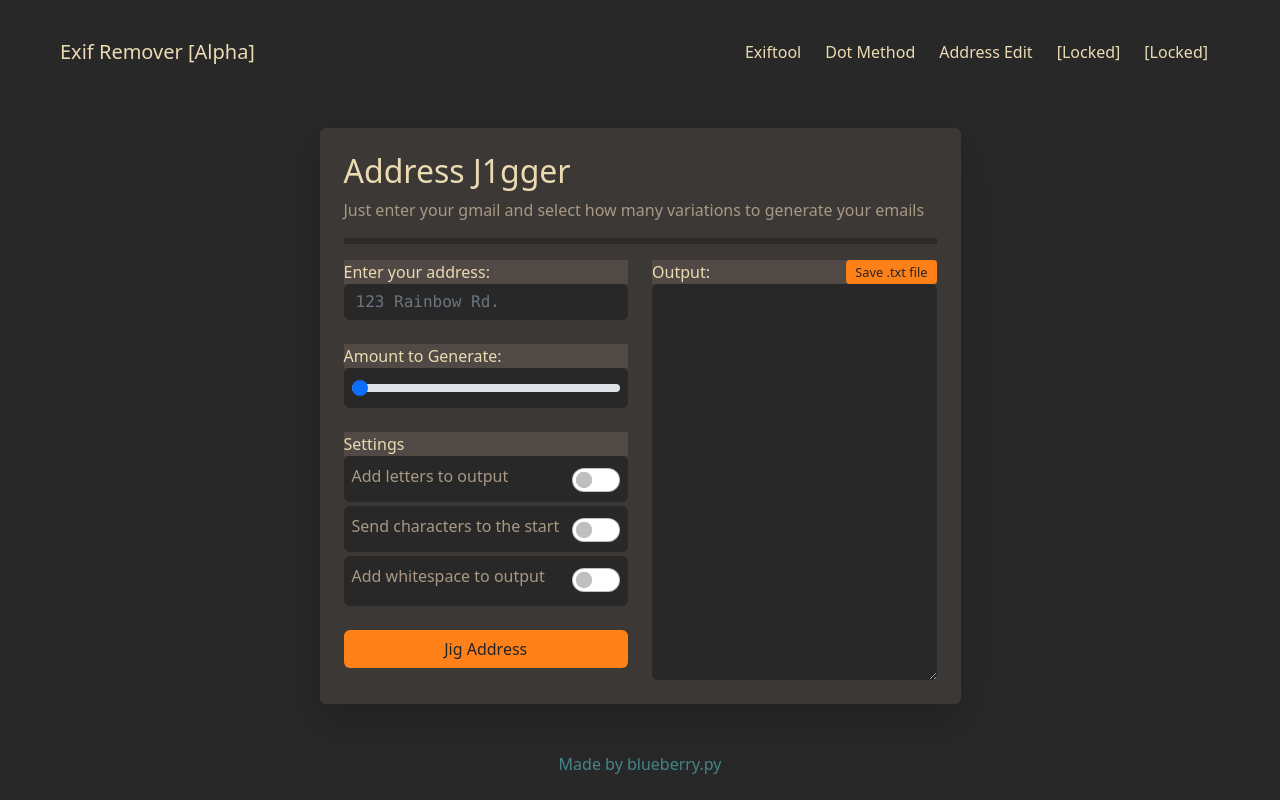
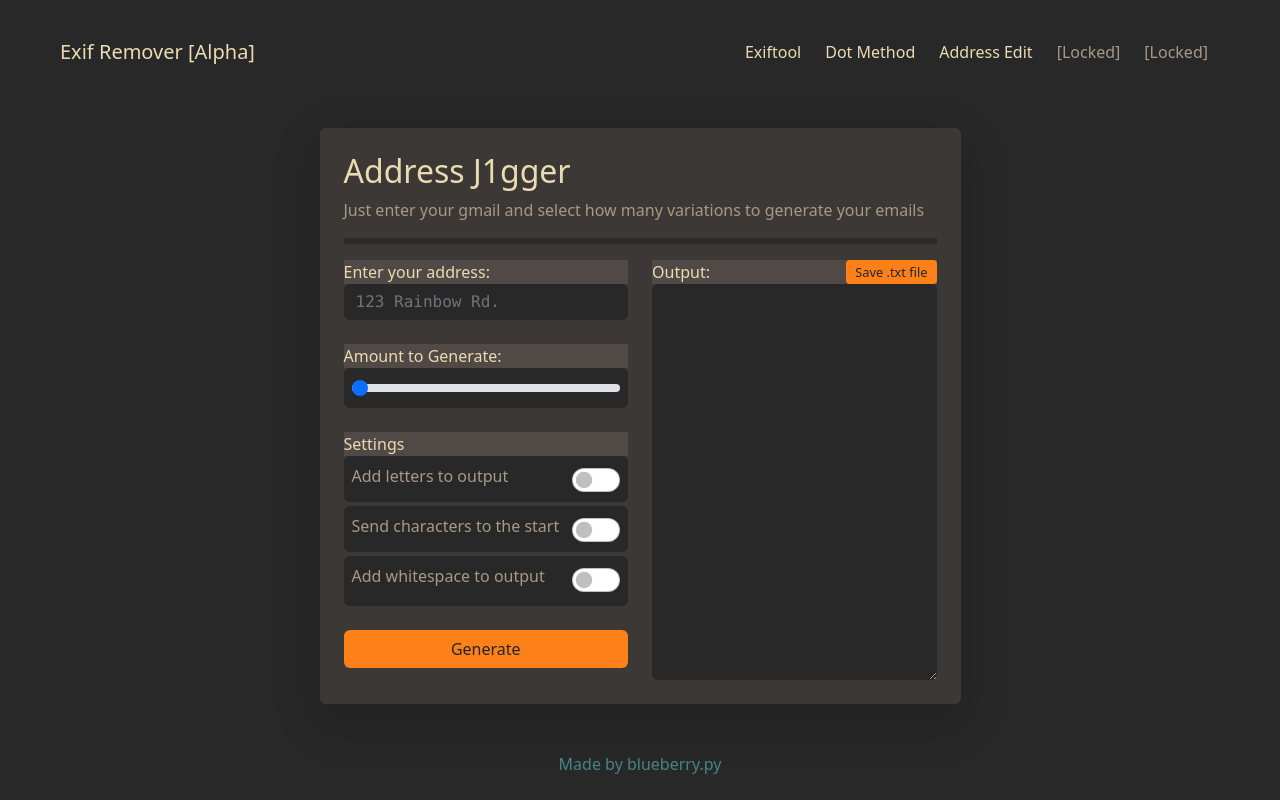
Before and after one commit to blueberrypyy/project_photo_tool, a Django app: page /address_edit/ in a window 1280 px wide. Run offline with Django 3.2, Linux system fonts and the light colour scheme.

Commit message:
edit ui and made alpha note on exif tool

```diff
--- a/static/js/addressfunc.js
+++ b/static/js/addressfunc.js
@@ -44,7 +44,7 @@ function generateAddresses() {
       if(infront) {
           newAddress = jig + " " + value
       } else {
-          newAddress = value + " " + jig;
+          newAddress = jig + " " + value
       }
       return newAddress;
   }
@@ -58,7 +58,7 @@ function generateAddresses() {
   let generatedJigs = "";
 
   for(let i = 1; i <= sliderValue; i++) {
-      generatedJigs += "" + generateJig(value, undefined, infront, spaces, letters) + "\n";
+      generatedJigs += "" + generateJig(value, undefined, spaces, letters) + "\n";
   }
 
   document.getElementById("output").innerHTML = generatedJigs;
--- a/templates/address_edit.html
+++ b/templates/address_edit.html
@@ -149,7 +149,7 @@ textarea {
 
 
 
-                <button onclick='generateAddresses()' class="btn w-100 mt-4" id="generate" style='background-color: #fe8019;'>Jig Address</button>
+                <button onclick='generateAddresses()' class="btn w-100 mt-4" id="generate" style='background-color: #fe8019;'>Generate</button>
          <div>
             <!-- <textarea class="form-control" id="exampleFormControlTextarea1" rows="3" style="margin-top: 0px; margin-bottom: 0px; height: 229px;"></textarea>-->
          </div>
--- a/templates/base.html
+++ b/templates/base.html
@@ -43,10 +43,10 @@
             <a class="nav-link mx-1" style='color: #ebdbb2;' href="{% url 'address_edit' %}">Address Edit</a>
         </li>
         <li class="nav-item">
-          <a class="nav-link mx-1" href="#" style='color: #ebdbb2;' alt='Addressgen'>[Locked]</a>
+          <a class="nav-link mx-1" href="#" style='color: #a89984;' alt='Addressgen'>[Locked]</a>
         </li>
         <li class="nav-item">
-          <a class="nav-link mx-1" href="#" style='color: #ebdbb2;' alt='Profilegen'>[Locked]</a>
+          <a class="nav-link mx-1" href="#" style='color: #a89984;' alt='Profilegen'>[Locked]</a>
         </li>
         <!--li class="nav-item dropdown">
           <a class="nav-link dropdown-toggle" href="#" role="button" data-bs-toggle="dropdown" aria-expanded="false">
--- a/templates/dotmethodview.html
+++ b/templates/dotmethodview.html
@@ -40,7 +40,7 @@ hr {
       <!--div class='card p-4' style='background: linear-gradient(146deg, rgba(0,0,0,1), rgba(0,0,0,0.3))'-->
         <div class='shadow p-4 rounded' style='background: #3c3836'>
         <h2>Dot Method Generator</h2>
-        <p>Just enter your gmail and select how many variations to generate your emails</p>
+        <p>Just enter your gmail select Generate to generate your emails</p>
 <hr/>
       <div class="card-body">
 
--- a/templates/exif.html
+++ b/templates/exif.html
@@ -151,8 +151,9 @@ hr {
     <div class='row'>
     <div class='col-7 mx-auto'>
     <div class='shadow-lg p-4 rounded' style='background: #3c3836'>
-    <h2>Exif Data Remover</h2>
+    <h2>Exif Data Viewer</h2>
             <p>Drag your image into the box to remove exif data.</p>
+            <p style='color:  #fb4934;'>Please note: this tool is in alpha stage. Exif removal and photo download function is coming soon</p>
     <hr/>
 
         <div class='row'>
```
